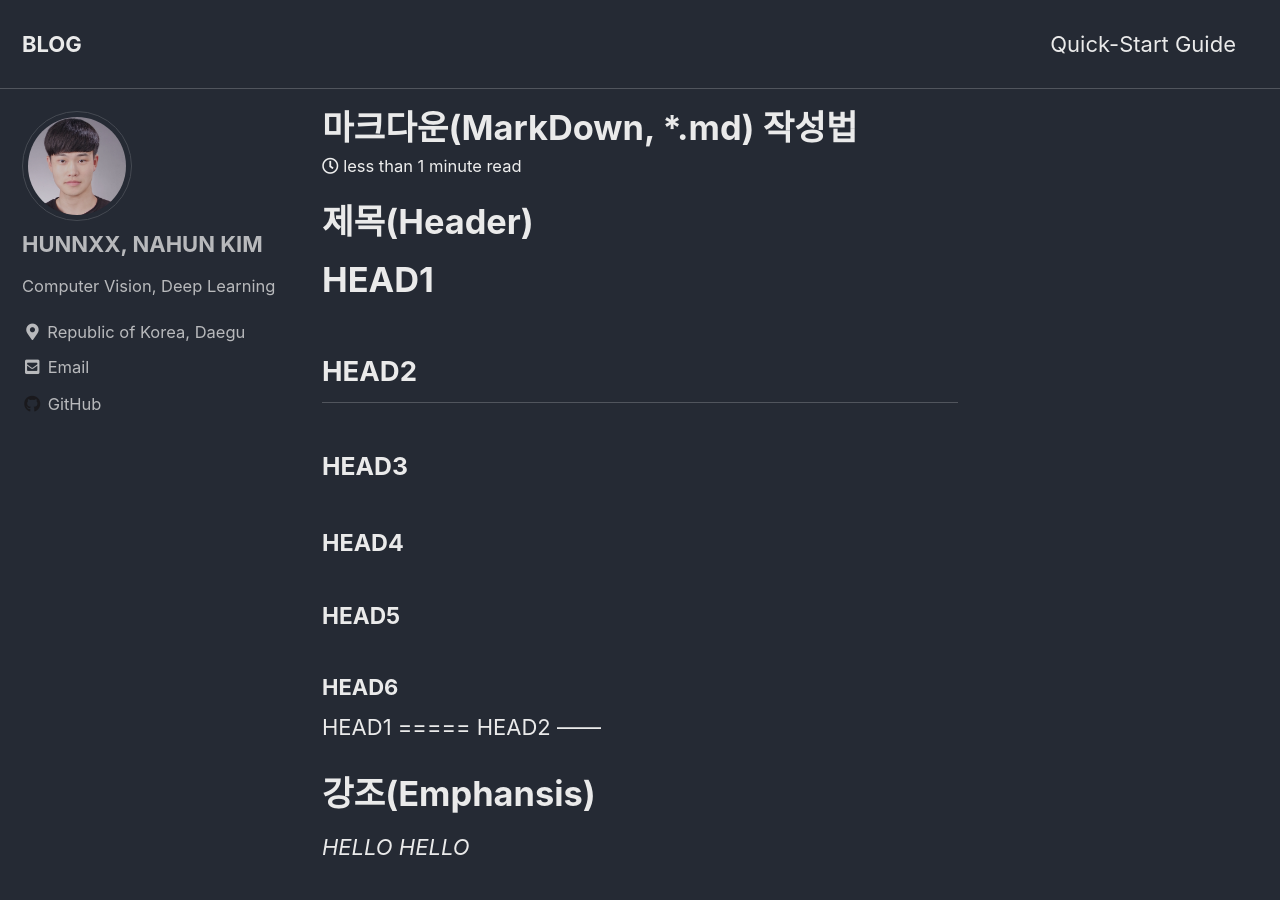
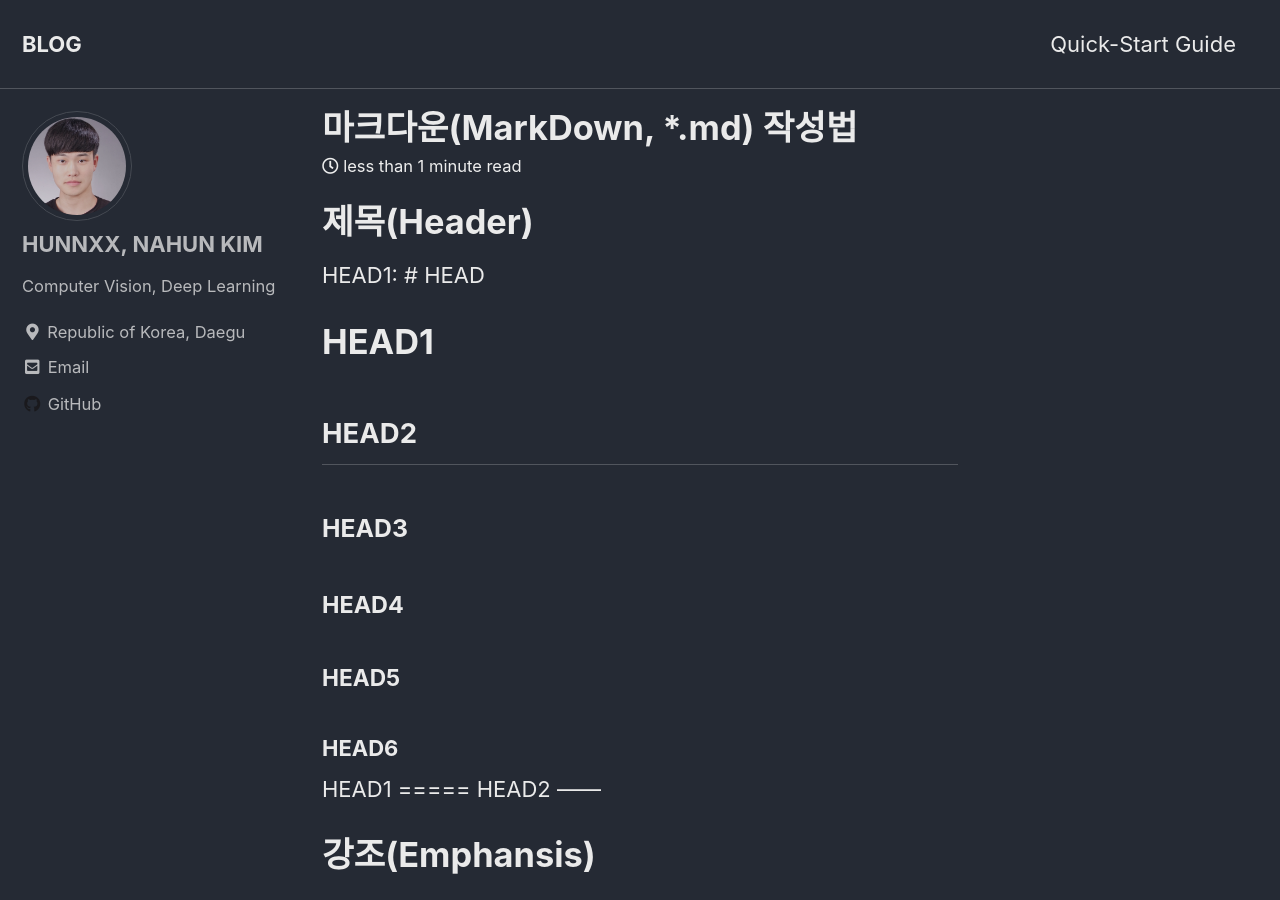
Before and after one commit to hunnxx/hunnxx.github.io, a Jekyll site: the page built from _posts/2020-08-01-practice.md, in a window 1280 px wide and 900 px high. Built offline with Jekyll 4.4.1, drawn with Linux system fonts in a browser that asks for light colours; cached includes are drawn as plain includes.

Commit message:
Update 2020-08-01-practice.md

```diff
--- a/_posts/2020-08-01-practice.md
+++ b/_posts/2020-08-01-practice.md
@@ -5,6 +5,9 @@ categories:
 ---
 
 # 제목(Header)
+
+HEAD1:
+   # HEAD
 
 # HEAD1
 ## HEAD2
```
